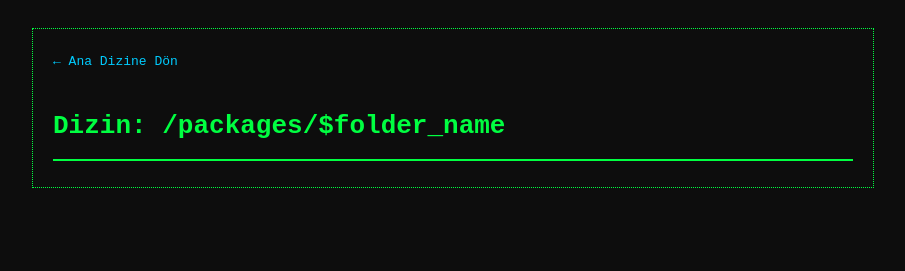
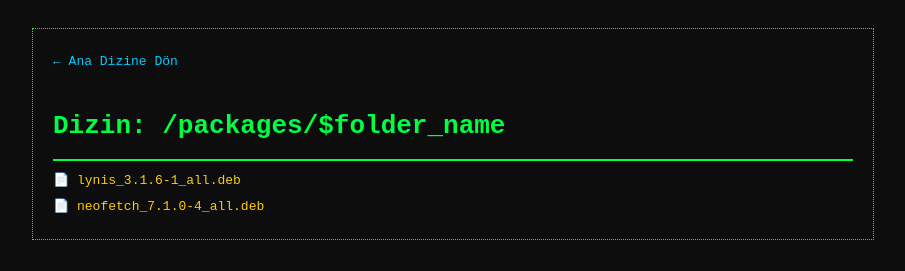
Before and after one commit to p1rater/vidor-repo, a plain HTML site: page packages/system/index.html in a window 1280 px wide. Shown: the whole page, without its empty margins (187-1092 px from the left). Drawn offline with Linux system fonts and the light colour scheme.

```diff
--- a/packages/system/index.html
+++ b/packages/system/index.html
@@ -1,4 +1,3 @@
-<!DOCTYPE html>
-<html>
-<head><meta charset="UTF-8"><title>VidorOS | $folder_name</title><style>body{background:#0d0d0d;color:#00ff41;font-family:monospace;padding:20px;}.container{max-width:800px;margin:auto;border:1px dotted #00ff41;padding:20px;}a{color:#ffcc00;text-decoration:none;display:block;padding:5px 0;}a:hover{color:#fff;background:#222;}.back{color:#00ccff;margin-bottom:20px;display:inline-block;}</style></head>
-<body><div class="container"><a href="../../index.html" class="back">← Ana Dizine Dön</a><h1>Dizin: /packages/$folder_name</h1><hr border="1" color="#00ff41"></div></body></html>
+<!DOCTYPE html><html><head><meta charset="UTF-8"><title>VidorOS | $folder_name</title><style>body{background:#0d0d0d;color:#00ff41;font-family:monospace;padding:20px;}.container{max-width:800px;margin:auto;border:1px dotted #00ff41;padding:20px;}a{color:#ffcc00;text-decoration:none;display:block;padding:5px 0;}a:hover{color:#fff;background:#222;}.back{color:#00ccff;margin-bottom:20px;display:inline-block;}</style></head>
+<body><div class="container"><a href="../../index.html" class="back">← Ana Dizine Dön</a><h1>Dizin: /packages/$folder_name</h1><hr border="1" color="#00ff41"><a href="lynis_3.1.6-1_all.deb">📄 lynis_3.1.6-1_all.deb</a>
+<a href="neofetch_7.1.0-4_all.deb">📄 neofetch_7.1.0-4_all.deb</a></div></body></html>
```
Also changed, not shown: packages/drivers/index.html (+1 -3 lines), packages/exploitation/index.html (+3 -4 lines), packages/network/index.html (+1 -3 lines), packages/wireless/index.html (+1 -3 lines), packages/worldlists/index.html (+1 -3 lines), scripts/index.html (+1 -3 lines), 4 other files.
